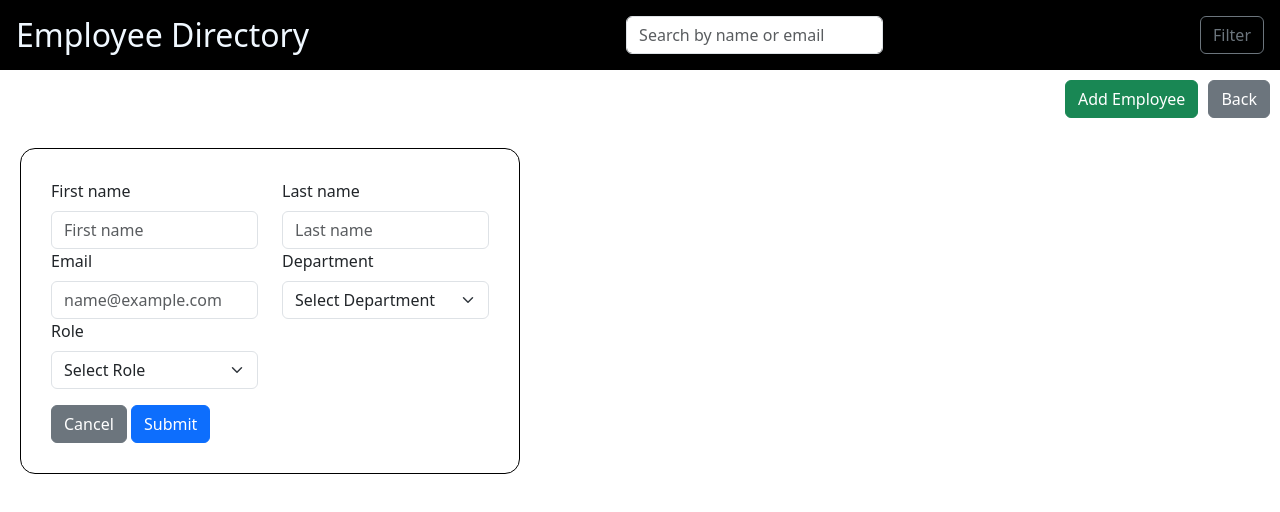
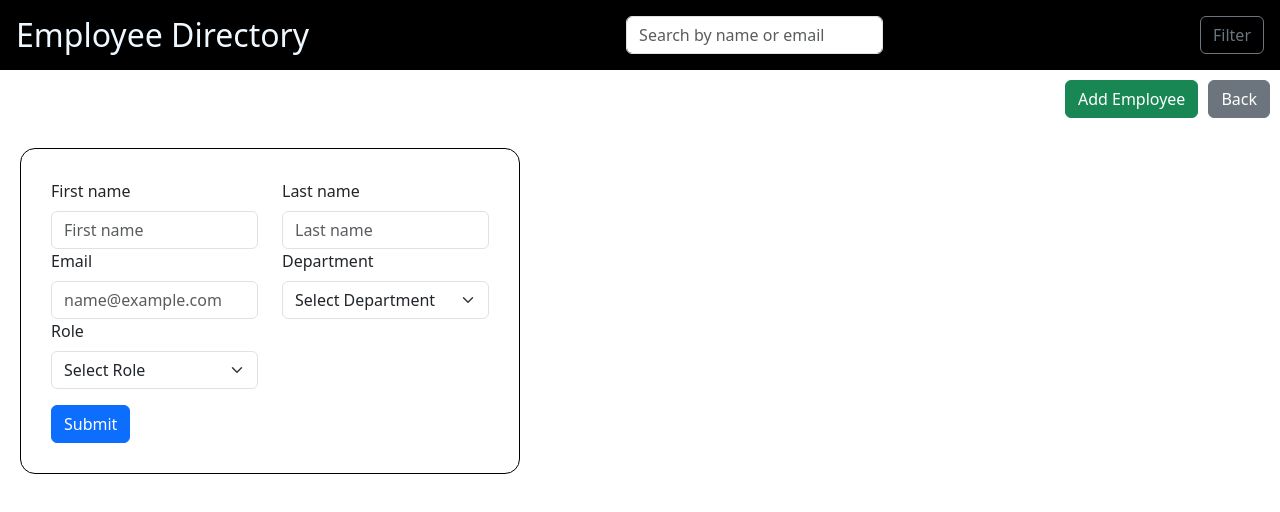
Before and after one commit to naveengus/Employee-Directory, a React (Vite) app: page /Add-Employee in a window 1280 px wide. Shown: the top 512 px of the page. Built offline with nearby package versions, Linux system fonts and the light colour scheme.

Commit message:
employee-directory

```diff
--- a/src/components/EmployeeForm.jsx
+++ b/src/components/EmployeeForm.jsx
@@ -1,5 +1,5 @@
 import { useState, useEffect } from "react";
-import { useNavigate, useParams } from "react-router-dom";
+import { useNavigate, useParams, useLocation } from "react-router-dom";
 import { Button, Col, Form, Row } from "react-bootstrap";
 
 function EmployeeForm() {
@@ -12,6 +12,7 @@ function EmployeeForm() {
     role: "",
   });
   const { id } = useParams();
+  const location = useLocation();
   const navigate = useNavigate();
 
   const handleChange = (e) => {
@@ -28,7 +29,7 @@ function EmployeeForm() {
         setFormData(employeeToEdit);
       }
     }
-  }, [id]);
+  }, [id, location]);
 
   const handleSubmit = (e) => {
     e.preventDefault();
@@ -55,6 +56,7 @@ function EmployeeForm() {
       }
 
       navigate("/");
+      window.location.reload();
     }
 
     setValidated(true);
@@ -130,9 +132,7 @@ function EmployeeForm() {
             </Form.Select>
           </Form.Group>
         </Row>
-        <Button type="button" variant="secondary" onClick={() => navigate("/")}>
-          Cancel
-        </Button>{" "}
+
         <Button type="submit">Submit</Button>
       </Form>
     </div>
```
